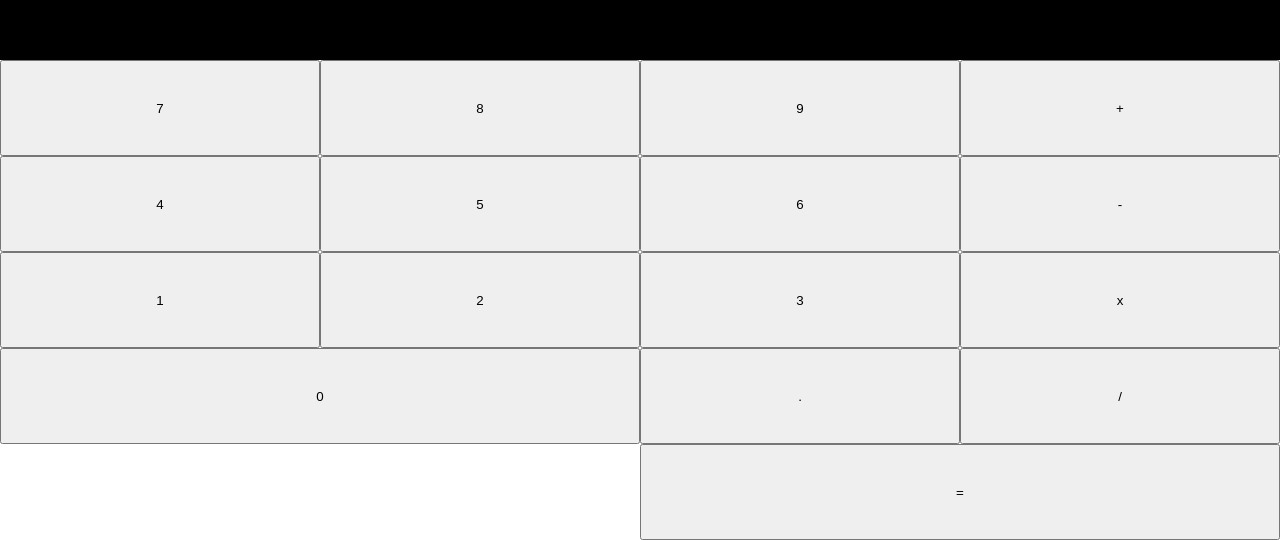
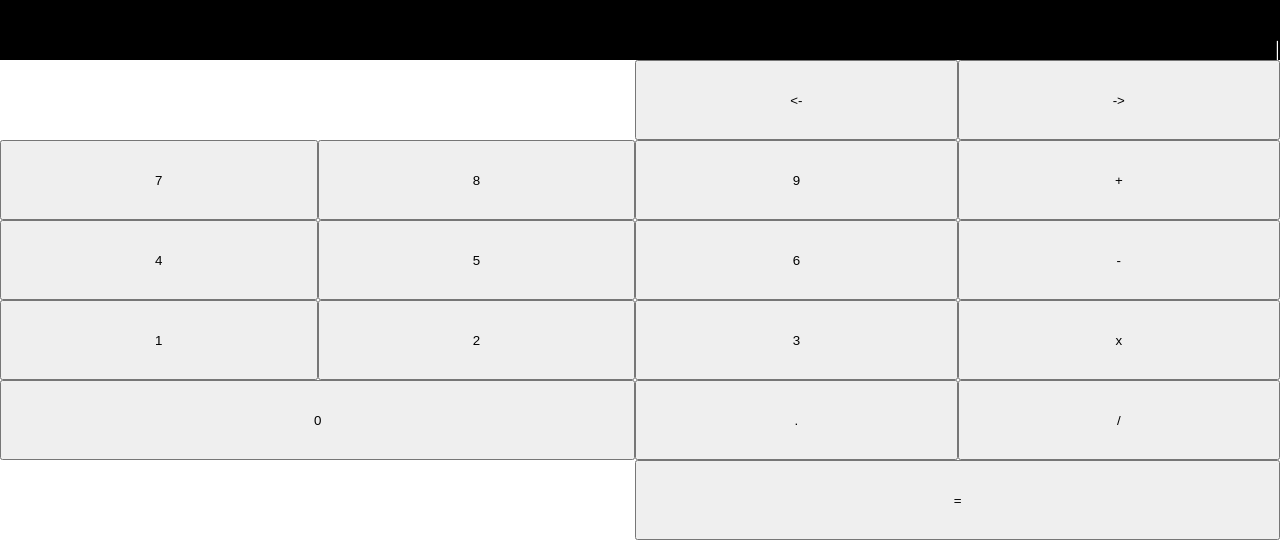
Before and after one commit to JohnDelta/react-calculator, a React (Create React App) app: page / in a window 1280 px wide. Shown: the part 260-800 px from the top of the page. Built offline with nearby package versions, Linux system fonts and the light colour scheme.

Commit message:
fixed grid numpad layout. Trying to map numbers to cursor's pos

```diff
--- a/src/App.css
+++ b/src/App.css
@@ -8,56 +8,111 @@
 }
 
 .Display {
-
 	color : #000;
 	background-color : #000000;
-	display : grid;
-	grid-template-columns : repeat(18,1fr);
-	grid-gap : 2px;
+	display : flex;
+	flex-direction:row-reverse;
+	align-items : flex-end;
+	color : #FFFFFF;
 }
 
 .value {
-	background-color : white;
+	font-family : monospace;
+	font-size : 2em;
 }
 
 .cursor {
-	background-color : white;
+	animation : cursorToggle 1s infinite;
+}
+
+@keyframes cursorToggle {
+	from {
+		opacity : 1;
+	}
+	to {
+		opacity : 0;
+	}
 }
 
 .Numpad {
 	display : grid;
-	grid-template-columns : repeat(4,25%);
-	grid-template-rows : repeat(5,20%);
-	justify-content : center;
+	grid-template-areas :
+		'. . numpadLeftArrow numpadRightArrow'
+		'numpad7 numpad8 numpad9 numpadPlus'
+		'numpad4 numpad5 numpad6 numpadMinus'
+		'numpad1 numpad2 numpad3 numpadMultiply'
+		'numpad0 numpad0 numpadDot numpadDivide'
+		'. . numpadEval numpadEval'
 }
 
-#numpad1, #numpad2, #numpad3 {
-	grid-row : 3;
+#numpad0 {
+	grid-area : numpad0;
 }
 
-#numpad4, #numpad5, #numpad6 {
-	grid-row : 2;
+#numpad1 {
+	grid-area : numpad1;
 }
 
-#numpad7, #numpad8, #numpad9 {
-	grid-row : 1;
+#numpad2 {
+	grid-area : numpad2;
 }
 
-#numpadPlus, #numpadMinus, #numpadMultiply, #numpadDivide {
-	grid-column : 4;
+#numpad3 {
+	grid-area : numpad3;
+}
+
+#numpad4 {
+	grid-area : numpad4;
+}
+
+#numpad5 {
+	grid-area : numpad5;
+}
+
+#numpad6 {
+	grid-area : numpad6;
+}
+
+#numpad7 {
+	grid-area : numpad7;
+}
+
+#numpad8 {
+	grid-area : numpad8;
+}
+
+#numpad9 {
+	grid-area : numpad9;
+}
+
+#numpadPlus {
+	grid-area : numpadPlus;
+}
+
+#numpadMinus {
+	grid-area : numpadMinus;
+}
+
+#numpadMultiply {
+	grid-area : numpadMultiply;
+}
+
+#numpadDivide {
+	grid-area : numpadDivide;
+}
+
+#numpadLeftArrow {
+	grid-area : numpadLeftArrow;
+}
+
+#numpadRightArrow {
+	grid-area : numpadRightArrow;
 }
 
 #numpadDot {
-	grid-column : 3/4;
-	grid-row : 4;
-}
-
-#numpad0 {
-	grid-row : 4;
-	grid-column : 1/3;
+	grid-area : numpadDot;
 }
 
 #numpadEval {
-	grid-row : 5;
-	grid-column : 3/5;;
+	grid-area : numpadEval;
 }
--- a/src/App.js
+++ b/src/App.js
@@ -10,13 +10,29 @@ class App extends React.Component {
 			displayText : "",
 			displayCursorPos : 0
 		};
+		this.updateDisplay = this.updateDisplay.bind(this);
+		this.updateCursor = this.updateCursor.bind(this);
 	}
 
-	componentWillMount() {
+	updateDisplay(data) {
 		this.setState({
-			displayText : "hello",
-			displayCursorPos : this.state.displayText.length-2
+			displayText : data
 		});
+	}
+
+	// direction : true = right move, false = left
+	updateCursor(direction) {
+		if(direction) {
+			if(this.state.displayCursorPos < this.state.displayText.length)
+				this.setState({
+					displayCursorPos : this.state.displayCursorPos+1
+				});
+		} else {
+			if(this.state.displayCursorPos > 0)
+				this.setState({
+					displayCursorPos : this.state.displayCursorPos-1
+				});
+		}
 	}
 
 	render() {
@@ -26,7 +42,12 @@ class App extends React.Component {
 					displayText={this.state.displayText}
 					displayCursorPos={this.state.displayCursorPos}
 				/>
-				<Numpad />
+				<Numpad
+					displayText={this.state.displayText}
+					displayCursorPos={this.state.displayCursorPos}
+					updateCursor={this.updateCursor}
+					updateDisplay={this.updateDisplay}
+				/>
 			</div>
 		);
 	}
--- a/src/Display.js
+++ b/src/Display.js
@@ -3,9 +3,6 @@ import React from 'react';
 class Display extends React.Component {
 	constructor(props) {
 		super(props);
-		this.state = {
-			maxValues : 18
-		};
 	}
 
 	render() {
@@ -13,25 +10,26 @@ class Display extends React.Component {
 			In order to display the text with a cursor
 			seperator which can be moved manualy by buttons(from user),
 			(and not use the default text or textarea method)
-			i have to transform the text to an array and put a symbol
-			of cursor in the proper position each time.
+			i have to transform the text to an array and each time put a symbol
+			of cursor in the proper position.
 		*/
 		let text = [...this.props.displayText];
 		let k1 = text.slice(0,this.props.displayCursorPos);
-		let k2 = text.slice(this.props.displayCursorPos,text.length);
-		let k3 = Array(this.state.maxValues-text.length-1).fill(" ");
-		let result = [...k1,
-						"|",
-						...k2,
-						...k3];
-		result.map(i=>"sdf"+i);
-		console.log(result);
+		let k2 = ["|"];
+		let k3 = text.slice(this.props.displayCursorPos,text.length);
+
+		let res = [...k1,...k2,...k3].map( (item,index) => {
+			if(index !== this.props.displayCursorPos)
+				return <div key={"value"+index} className="value">{item}</div>;
+			else
+				return <div key={"value"+index} className="cursor">{item}</div>;
+		});
 
 		return(
 			<div
 				className="Display"
 			>
-				{result}
+				{res}
 			</div>
 		);
 	}
--- a/src/Numpad.js
+++ b/src/Numpad.js
@@ -4,6 +4,40 @@ import getDefaultNumpad from './getDefaultNumpad';
 class Numpad extends React.Component {
 	constructor(props) {
 		super(props);
+		this.handleClick = this.handleClick.bind(this);
+	}
+
+	handleClick(e) {
+		let numpad = getDefaultNumpad()
+			.filter(item => item.id === e.target.id)[0];
+
+		switch(numpad.value) {
+			case "leftArrow" :
+				this.props.updateCursor(true);
+				break;
+			case "rightArrow" :
+				this.props.updateCursor(false);
+				break;
+			default :
+
+				let previousDisplay = [...this.props.displayText];
+
+				let left = previousDisplay
+					.slice(0,previousDisplay.length-this.props.displayCursorPos);
+				let current = [numpad.value];
+				let right = previousDisplay
+					.slice(previousDisplay.length-this.props.displayCursorPos,previousDisplay.length);
+
+				let res = [...right, ...current, ...left];
+
+				this.props.updateDisplay(res);
+
+				console.log("left : "+left);
+				console.log("right : "+right);
+
+
+				break;
+		}
 	}
 
 	render() {
@@ -15,6 +49,7 @@ class Numpad extends React.Component {
 					key={item.id}
 					id={item.id}
 					value={item.value}
+					onClick={this.handleClick}
 					dangerouslySetInnerHTML={{__html : item.symbol}}
 				/>
 			);
--- a/src/getDefaultNumpad.js
+++ b/src/getDefaultNumpad.js
@@ -30,6 +30,16 @@ export default function getDefaultNumpad() {
 				"id" : "numpadEval",
 				"value" : "=",
 				"symbol" : "="
+			},
+			{
+				"id" : "numpadLeftArrow",
+				"value" : "leftArrow",
+				"symbol" : "<-"
+			},
+			{
+				"id" : "numpadRightArrow",
+				"value" : "rightArrow",
+				"symbol" : "->"
 			}
 		];
 	for(let i = 0; i < 10; i++) {
```
